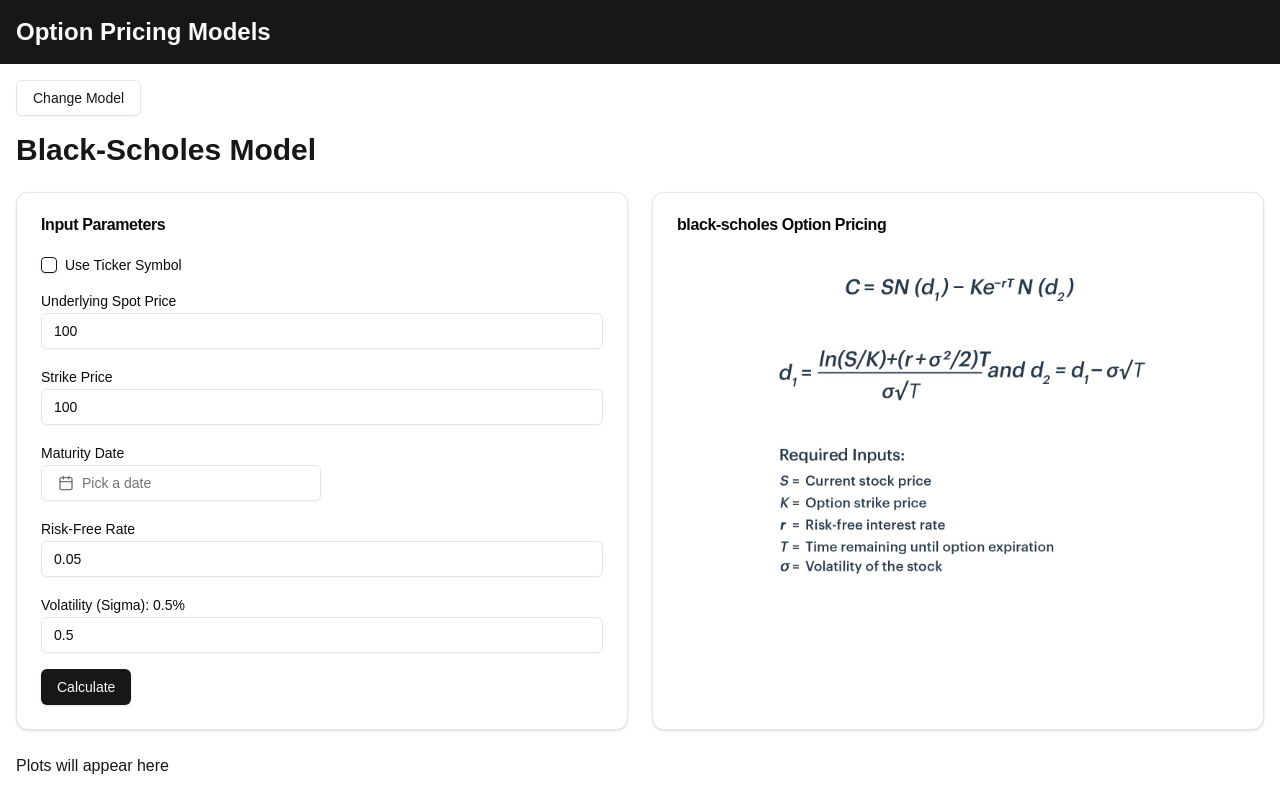
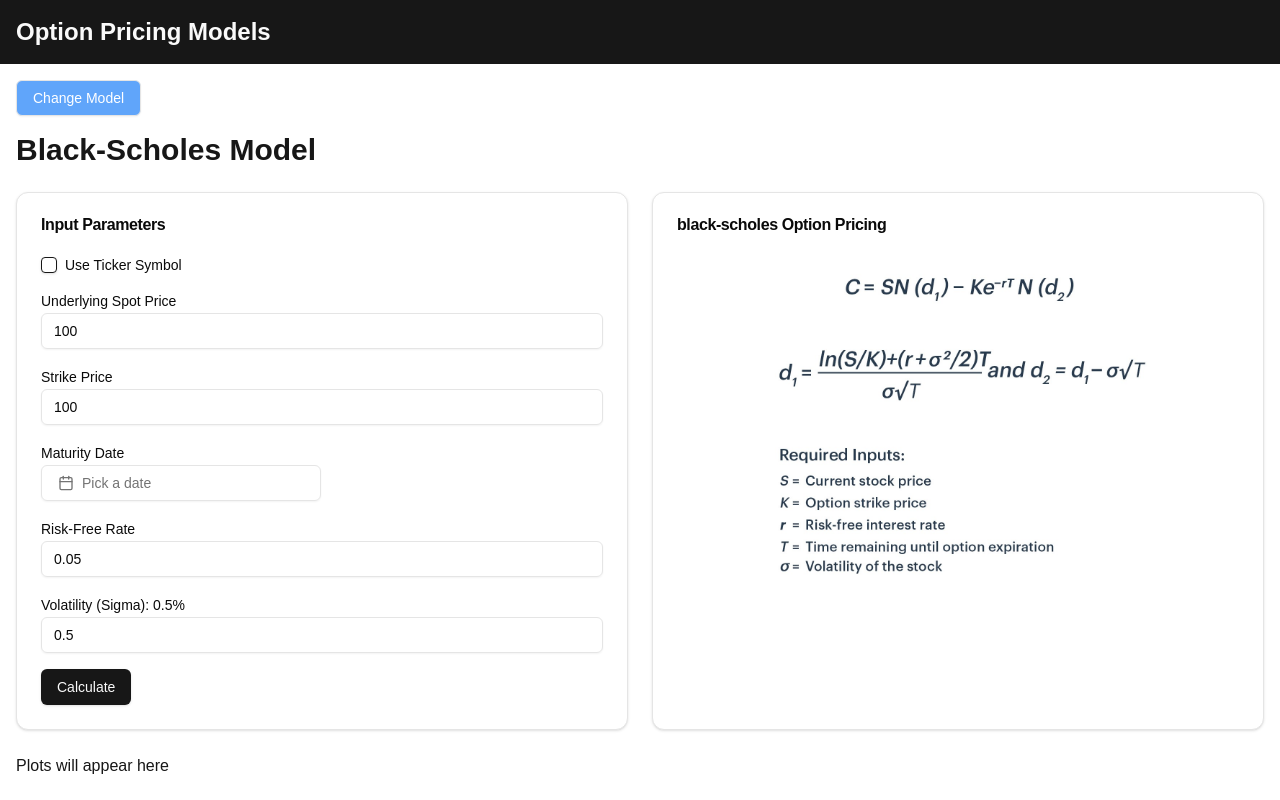
Before and after one commit to kulraj710/fin-dashboard, a Next.js app in the folder frontend/: page /option-pricing in a window 1280 px wide. Built offline with nearby package versions, Linux system fonts and the light colour scheme.

Commit message:
[style] : add color to change model button

```diff
--- a/frontend/components/option-pricing/OptionPricing.tsx
+++ b/frontend/components/option-pricing/OptionPricing.tsx
@@ -129,7 +129,7 @@ export default function OptionPricingUI() {
               variant="outline"
               size={sidebarOpen ? "icon" : "default"}
               onClick={toggleSidebar}
-              className="mb-4"
+              className="mb-4 bg-blue-400 text-white"
             >
               {sidebarOpen ? (
                 <ChevronLeft className="h-4 w-4" />
```
